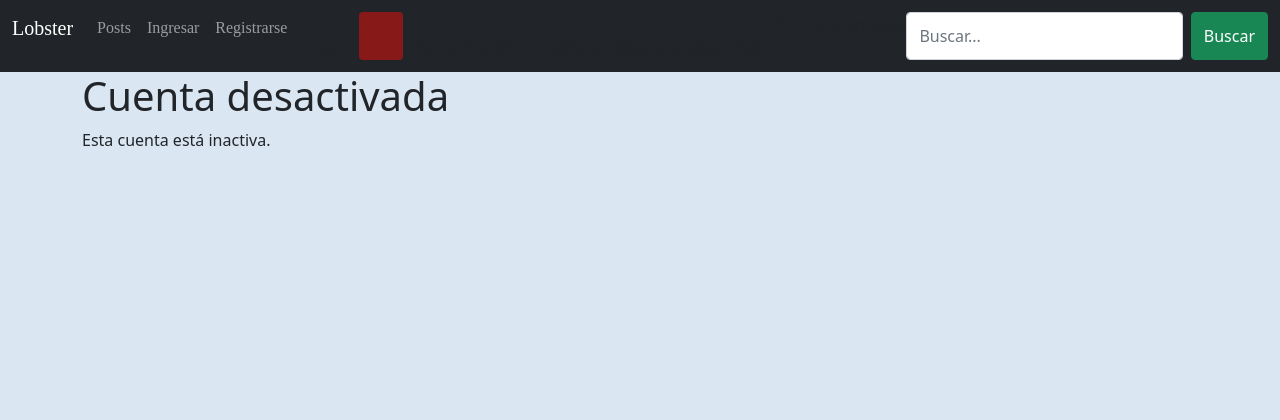
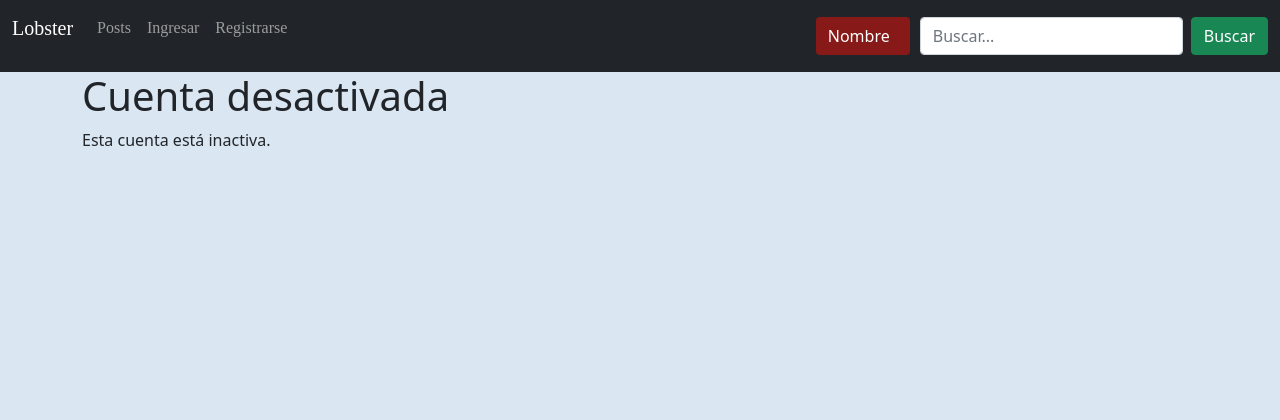
Before and after one commit to Sebastar637/Lobster, a Django app: the page made by templates/base.html in a window 1280 px wide. Shown: the top 420 px of the page. Run offline with Django 3.2, Linux system fonts and the light colour scheme; lists and menus that the app fills with data are empty; some web fonts are replaced.

Commit message:
Update base.html

```diff
--- a/templates/base.html
+++ b/templates/base.html
@@ -78,11 +78,7 @@
 
 
                 <form name="search-box" class="d-flex" action="{% url 'search_result' %}" role="form" method="GET">
-<<<<<<< HEAD
                   <select name="type" class="form-control option-margin search-type" style="width:100px">
-=======
-                  <select name="type" class="form-control option-margin" style="width:100px">
->>>>>>> 89bbc3be788c537ed3e547884cdc59264dcc8007
                     <option value="name" selected>Nombre</option>
                     <option value="tags">Etiquetas</option>
                   </select>
```
